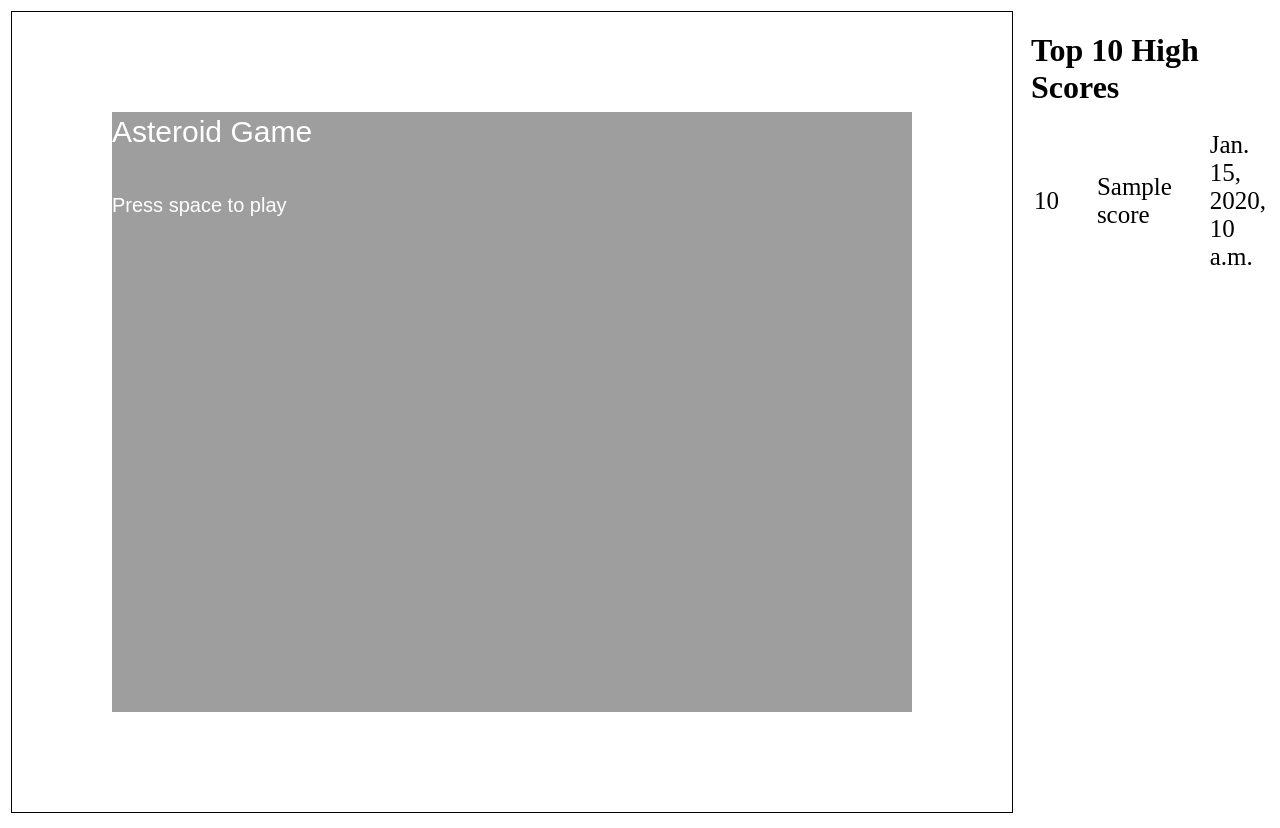
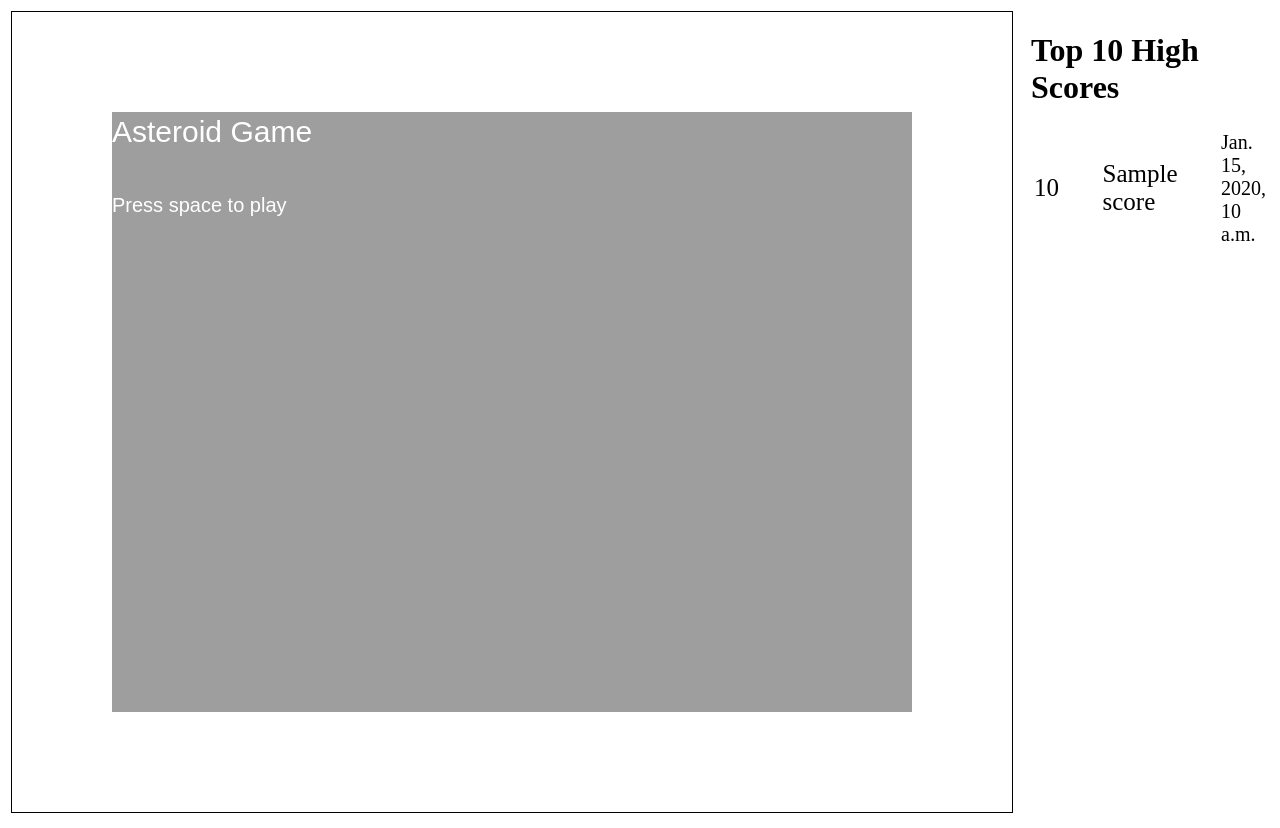
Before and after one commit to olivierchatot/asteroid, a Django app: template templates/asteroid/index.html in a window 1280 px wide. Run offline with Django 3.2, Linux system fonts and the light colour scheme; the template is opened without the code that fills it: most values are stand-ins (such as "Sample title", 1, 10 or a date in 2020).

Commit message:
Highscore date in smaller font.

```diff
--- a/templates/asteroid/index.html
+++ b/templates/asteroid/index.html
@@ -303,7 +303,7 @@
                 <tbody>
                     {% for score in high_scores %}
                         <tr>
-                            <td style="width: 100px;">{{ score.score }}</td><td style="width: 150px;">{{ score.name }}</td><td>{{ score.date }}</td>
+                            <td style="width: 100px;">{{ score.score }}</td><td style="width: 150px;">{{ score.name }}</td><td style="font-size: 20px;">{{ score.date }}</td>
                         </tr>
                     {% endfor %}
                 </tbody>
```
